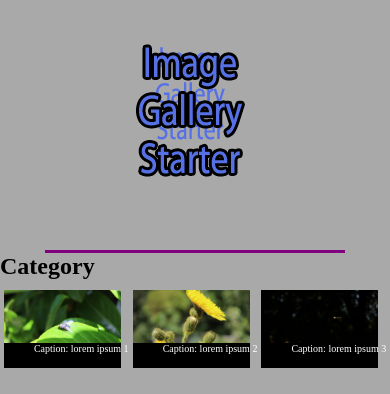
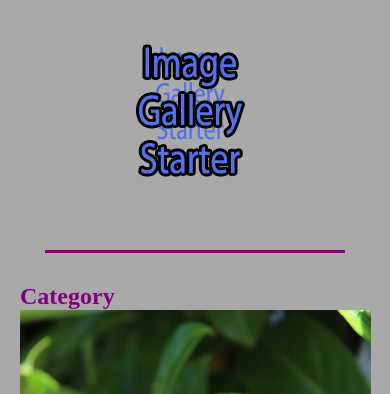
Before and after one commit to jg-digital-media/jgdm_image_gallery, a PHP site: page / in a window 390 px wide. Shown: the top 394 px of the page. Run offline with PHP 8.4, Linux system fonts and the light colour scheme.

Commit message:
responsive image gallery

```diff
--- a/styles/styles.css
+++ b/styles/styles.css
@@ -16,12 +16,27 @@ body {
   position: relative;
   border-bottom: solid purple 3px; }
 
+h2.category_title {
+  margin-top: 30px;
+  color: white;
+  color: purple;
+  padding: 0 20px; }
+
 li.gallery_item {
   width: 20px;
   width: 30%;
   display: inline-block;
   margin: 10px 1%;
   position: relative; }
+  @media (max-width: 980px) {
+    li.gallery_item {
+      width: 80%; } }
+  @media (max-width: 580px) {
+    li.gallery_item {
+      width: 90%;
+      display: block;
+      margin: 0 auto;
+      position: relative; } }
   li.gallery_item img {
     width: 100%; }
   li.gallery_item div.caption {
```
Also changed, not shown: sass/sass.scss (+26 -0 lines), 1 other file.
